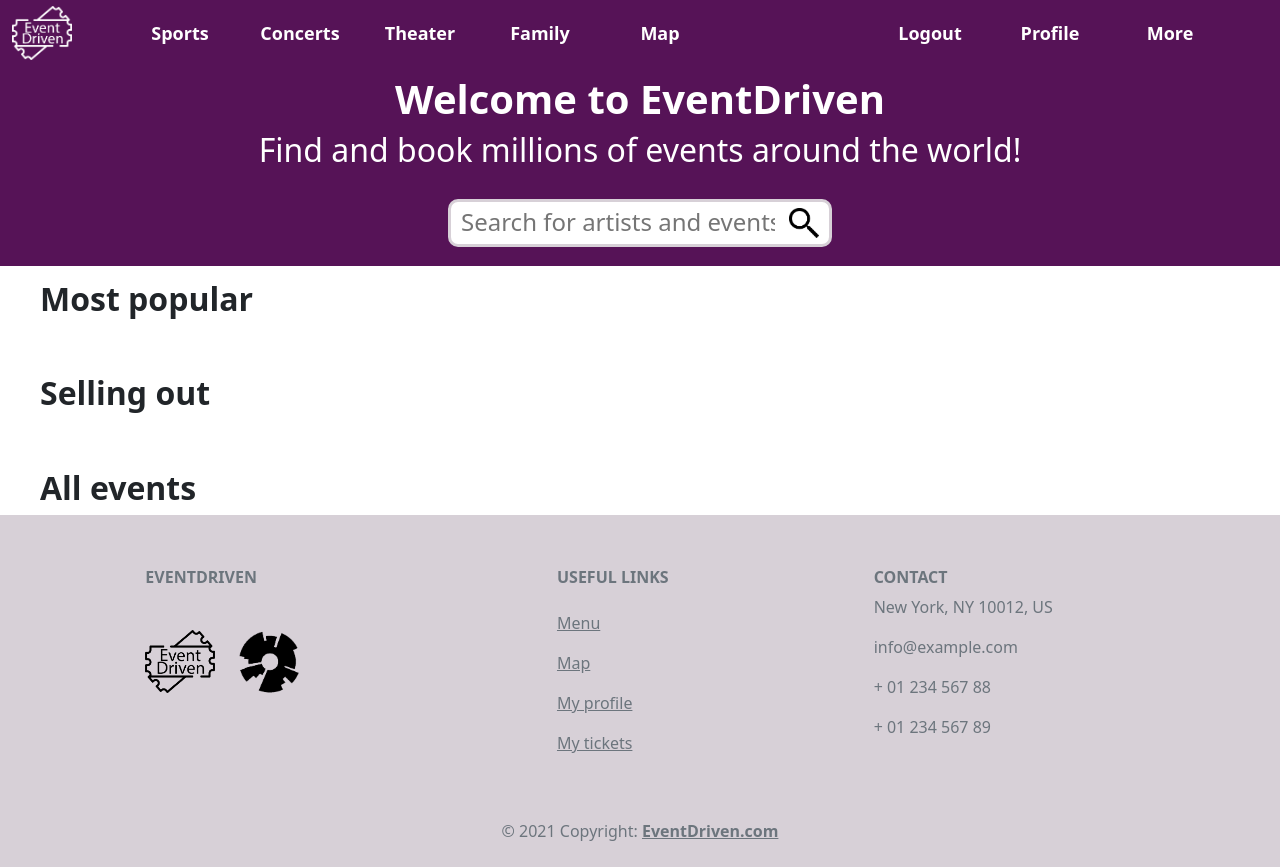
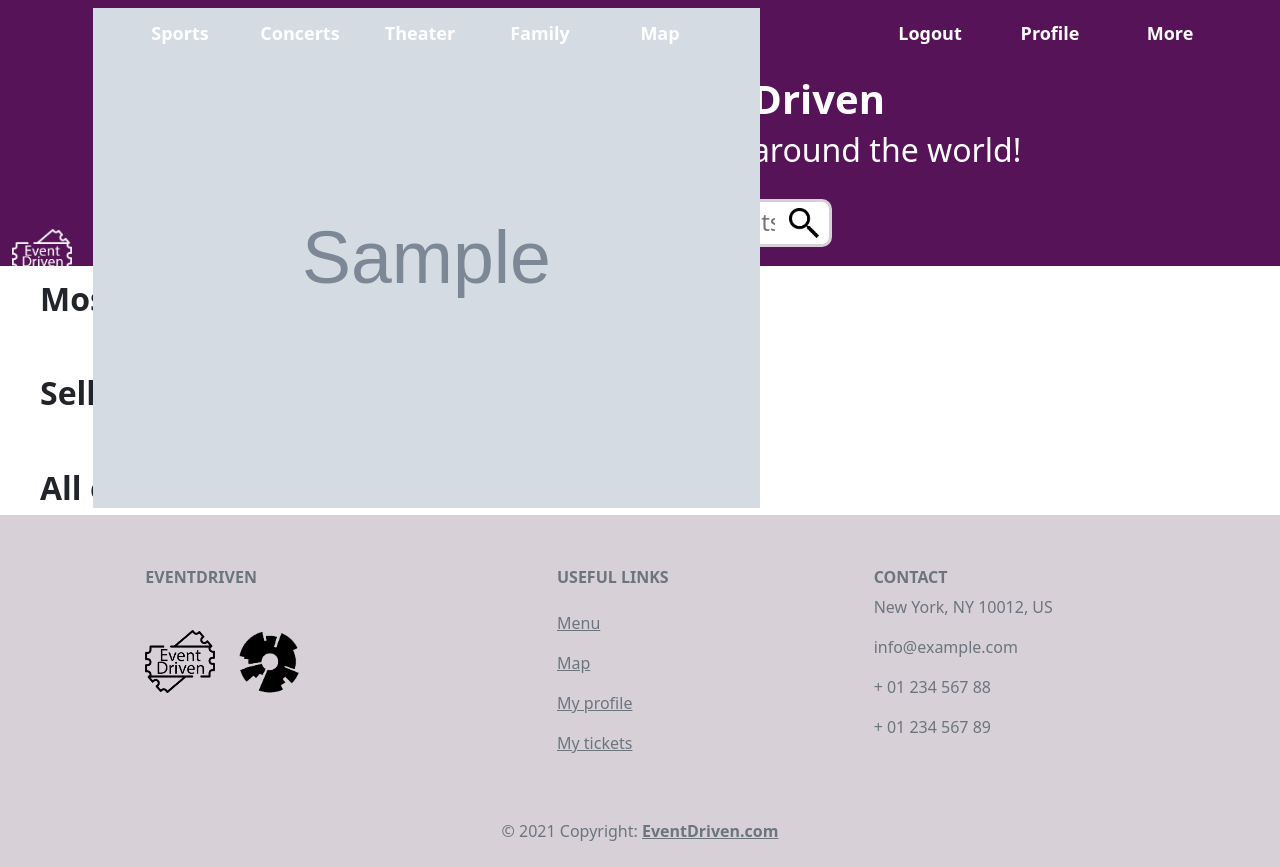
Before and after one commit to kjarrii/vln2, a Django app: page /menu/1 in a window 1280 px wide. Run offline with Django 4.2, Linux system fonts and the light colour scheme; a user stored in the database is signed in; tables that the repository leaves empty hold one stand-in row (values such as "Sample post"); grey boxes marked "Sample" are stand-in pictures.

Commit message:
andri er mella

```diff
--- a/event_driven/templates/header.html
+++ b/event_driven/templates/header.html
@@ -4,7 +4,11 @@
       <a class="navbar-brand" href="/">
         <img id=bar-logo alt="Brand" src="../static/images/eventdriven-logo.png">
       </a>
-
+        {% csrf_token %}
+        {% if user.image %}
+            <img src="{{ user.image.url }}" height="500" alt="User Profile Image" />
+        {% else %}
+        {% endif %}
         {% if  user.is_authenticated  %} {% comment %}if the user is logged, the user icon is shown{% endcomment %}
             <a href={% url 'profile' %}>
                 <div class="navbar-option" id="myacc-btn">Profile</div>
--- a/event_driven/templates/menu/index.html
+++ b/event_driven/templates/menu/index.html
@@ -5,7 +5,6 @@
     {% include 'menu/menu-navbar.html' %}
 
     {% include 'menu/menu-searchbar.html' %}
-
 
     <div id="menu-body">
         <h1 class="menu-title">Most popular</h1>
--- a/event_driven/templates/user/profile.html
+++ b/event_driven/templates/user/profile.html
@@ -6,11 +6,12 @@
     <br>
     <br>
     <br>
-    <form class="form from-horizontal" method="post" enctype="multipart/form-data">
-        {% csrf_token %}
+    {% csrf_token %}
         {% if user.image %}
             <img src="{{ user.image.url }}" height="500" alt="User Profile Image" />
         {% else %}
+    <form class="form from-horizontal" method="post" enctype="multipart/form-data">
+
             <img src="../../static/images/empty_profile.png" height="500" alt="User Profile Image" />
         {% endif %}
 
```
